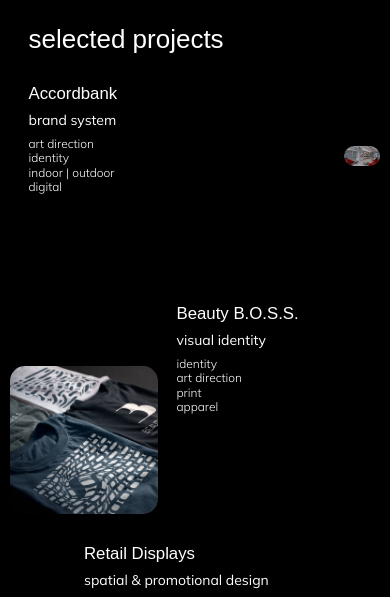
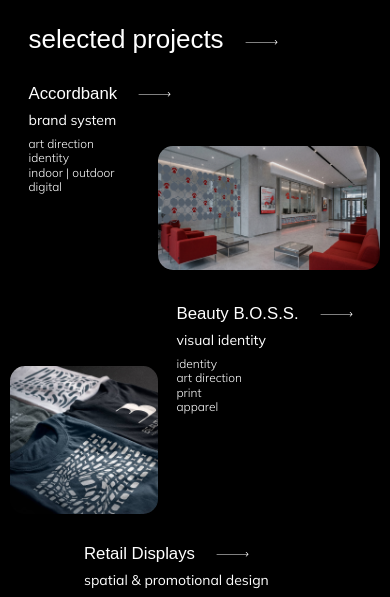
Before and after one commit to toha-web/martyniuk, an Astro site: page /en in a window 390 px wide. Shown: the part 247-844 px from the top of the page. Built offline with nearby package versions, Linux system fonts and the light colour scheme; Astro itself is replaced by a stand-in of ours; a web font is replaced by a local one.

Commit message:
Fix some bugs, change video

```diff
--- a/src/pages/en/index.astro
+++ b/src/pages/en/index.astro
@@ -159,6 +159,7 @@ const textRight = ["identity", "systems", "experiences", "brands"];
     .project-image{
         border-radius: 25px;
         overflow: hidden;
+        width: 100%;
         img{
             width: 100%;
             height: 100%;
@@ -231,22 +232,22 @@ const textRight = ["identity", "systems", "experiences", "brands"];
         display: contents;
         .project-description{
             grid-column: 2 / span 6;
-            grid-row-start: 4;
+            grid-row: 4 / span 4;
             @media all and (max-width: 400px){
                 grid-column: 2 / span 7;
             }
         }
         .project-image{
-            grid-column: -1 / 7;
-            grid-row-start: 4;
+            grid-column: span 14 / -1;
+            grid-row: 4 / span 10;
             max-width: 900px;
             aspect-ratio: 900 / 500;
-            justify-self: self-end;
+            justify-self: end;
             @media all and (max-width: 1100px){
-                grid-column: -1 / 8;
+                grid-column: span 13 / -1;
             }
             @media all and (max-width: 900px){
-                grid-column: -1 / 9;
+                grid-column: span 12 / -1;
             }
             @media all and (max-width: 650px){
                 grid-row-start: 7;
@@ -257,7 +258,7 @@ const textRight = ["identity", "systems", "experiences", "brands"];
         display: contents;
         .project-description{
             grid-column: 11 / span 6;
-            grid-row-start: 17;
+            grid-row: 17 / span 5;
             @media all and (max-width: 1050px){
                 grid-column: 11 / span 7;
             }
@@ -266,9 +267,9 @@ const textRight = ["identity", "systems", "experiences", "brands"];
             }
         }
         .project-image{
+            grid-column: 1 / span 9;
+            grid-row: 17 / span 12;
             max-width: 580px;
-            grid-column: 1 / span 9;
-            grid-row-start: 17;
             aspect-ratio: 580 / 580;
         }
         @media all and (max-width: 1100px){
@@ -313,7 +314,7 @@ const textRight = ["identity", "systems", "experiences", "brands"];
         display: contents;
         .project-description{
             grid-column: 6 / span 6;
-            grid-row-start: 34;
+            grid-row: 34 / span 5;
             @media all and (max-width: 1000px){
                 grid-row-start: 33;
                 grid-column: 6 / span 7;
@@ -337,7 +338,7 @@ const textRight = ["identity", "systems", "experiences", "brands"];
         }
         .project-image{
             grid-column: 13 / span 7;
-            grid-row-start: 24;
+            grid-row: 24 / span 14;
             max-width: 432px;
             aspect-ratio: 432 / 687;
             @media all and (max-width: 900px){
@@ -350,7 +351,7 @@ const textRight = ["identity", "systems", "experiences", "brands"];
                 grid-row-start: 34;
             }
             @media all and (max-width: 400px){
-                grid-row-start: 32;
+                grid-row: 32 / span 11;
             }
         }
     }
--- a/src/pages/en/work.astro
+++ b/src/pages/en/work.astro
@@ -11,7 +11,7 @@ import boss from "../../assets/images/boss.jpg";
 import displays from "../../assets/images/borjomi.jpg";
 import print from "../../assets/images/print.jpg";
 
-import video from "../../assets/video/work_screen.mp4";
+import video from "../../assets/video/work_video.mp4";
 const slogan = ["selected work:", "ideas made visible"];
 const textLeft = ["conceptual", "ideas", "experimental", "professional"];
 const textRight = ["think", "explore", "create", "repeat"];
@@ -228,6 +228,7 @@ const textRight = ["think", "explore", "create", "repeat"];
     .work-image{
         border-radius: 25px;
         overflow: hidden;
+        width: 100%;
         img{
             width: 100%;
             height: 100%;
--- a/src/pages/index.astro
+++ b/src/pages/index.astro
@@ -161,6 +161,7 @@ const textRight = ["айдентика", "система", "досвід", "бр
     .project-image{
         border-radius: 25px;
         overflow: hidden;
+        width: 100%;
         img{
             width: 100%;
             height: 100%;
@@ -233,22 +234,22 @@ const textRight = ["айдентика", "система", "досвід", "бр
         display: contents;
         .project-description{
             grid-column: 2 / span 6;
-            grid-row-start: 4;
+            grid-row: 4 / span 4;
             @media all and (max-width: 400px){
                 grid-column: 2 / span 7;
             }
         }
         .project-image{
-            grid-column: -1 / 7;
-            grid-row-start: 4;
+            grid-column: span 14 / -1;
+            grid-row: 4 / span 10;
             max-width: 900px;
             aspect-ratio: 900 / 500;
-            justify-self: self-end;
+            justify-self: end;
             @media all and (max-width: 1100px){
-                grid-column: -1 / 8;
+                grid-column: span 13 / -1;
             }
             @media all and (max-width: 900px){
-                grid-column: -1 / 9;
+                grid-column: span 12 / -1;
             }
             @media all and (max-width: 650px){
                 grid-row-start: 7;
@@ -259,7 +260,7 @@ const textRight = ["айдентика", "система", "досвід", "бр
         display: contents;
         .project-description{
             grid-column: 11 / span 6;
-            grid-row-start: 17;
+            grid-row: 17 / span 5;
             @media all and (max-width: 1050px){
                 grid-column: 11 / span 7;
             }
@@ -268,9 +269,9 @@ const textRight = ["айдентика", "система", "досвід", "бр
             }
         }
         .project-image{
+            grid-column: 1 / span 9;
+            grid-row: 17 / span 12;
             max-width: 580px;
-            grid-column: 1 / span 9;
-            grid-row-start: 17;
             aspect-ratio: 580 / 580;
         }
         @media all and (max-width: 1100px){
@@ -315,7 +316,7 @@ const textRight = ["айдентика", "система", "досвід", "бр
         display: contents;
         .project-description{
             grid-column: 6 / span 6;
-            grid-row-start: 34;
+            grid-row: 34 / span 5;
             @media all and (max-width: 1000px){
                 grid-row-start: 33;
                 grid-column: 6 / span 7;
@@ -339,7 +340,7 @@ const textRight = ["айдентика", "система", "досвід", "бр
         }
         .project-image{
             grid-column: 13 / span 7;
-            grid-row-start: 24;
+            grid-row: 24 / span 14;
             max-width: 432px;
             aspect-ratio: 432 / 687;
             @media all and (max-width: 900px){
@@ -352,7 +353,7 @@ const textRight = ["айдентика", "система", "досвід", "бр
                 grid-row-start: 34;
             }
             @media all and (max-width: 400px){
-                grid-row-start: 32;
+                grid-row: 32 / span 11;
             }
         }
     }
--- a/src/pages/roboty.astro
+++ b/src/pages/roboty.astro
@@ -11,7 +11,7 @@ import boss from "../assets/images/boss.jpg";
 import displays from "../assets/images/borjomi.jpg";
 import print from "../assets/images/print.jpg";
 
-import video from "../assets/video/work_screen.mp4";
+import video from "../assets/video/work_video.mp4";
 const slogan = ["вибрані роботи:", "ідеї, що набули форми"];
 const textLeft = ["концептуально", "ідейно", "експериментально", "професійно"];
 const textRight = ["мисли", "досліджуй", "створюй", "повторюй"];
@@ -147,7 +147,7 @@ const textRight = ["мисли", "досліджуй", "створюй", "пов
             </div>
         </div>
         <div class="works-slogan">
-            ідеї, що набули форми -<br />
+            ідеї, що набули форми —<br />
             це досвід, що стоїть за ними
         </div>
     </div>
@@ -228,6 +228,7 @@ const textRight = ["мисли", "досліджуй", "створюй", "пов
     .work-image{
         border-radius: 25px;
         overflow: hidden;
+        width: 100%;
         img{
             width: 100%;
             height: 100%;
--- a/src/styles/global.css
+++ b/src/styles/global.css
@@ -25,33 +25,37 @@
     overflow: hidden;
 }
 
-.with-arrow{
+.with-arrow {
     display: flex;
     align-items: center;
     column-gap: 20px;
     cursor: pointer;
     width: fit-content;
-    --arrow-offset: var(--arrow-offset-y);
-    &::after{
-        content: url("../assets/arrow_right.svg");
+    --arrow-offset: var(--arrow-offset-y, 0px);
+
+    &::after {
+        content: "";
         flex-shrink: 0;
+        display: block;
         width: 51px;
         height: 8px;
-        display: flex;
-        align-items: center;
-        transition: all 0.75s;
+        background: url("../assets/arrow_right.svg") center / contain no-repeat;
+        transition: transform 0.75s;
         transform-origin: left;
         translate: 0 var(--arrow-offset, 0px);
-        @media all and (max-width: 768px){
+
+        @media all and (max-width: 768px) {
             width: 35px;
             height: 10px;
-            --arrow-offset: calc(var(--arrow-offset-y) - 5px);
+            --arrow-offset: calc(var(--arrow-offset-y, 5px) - 5px);
         }
-        @media all and (max-width: 600px){
-            --arrow-offset: calc(var(--arrow-offset-y) - 7px);
+
+        @media all and (max-width: 600px) {
+            --arrow-offset: calc(var(--arrow-offset-y, 7px) - 7px);
         }
     }
-    &:hover::after{
+
+    &:hover::after {
         transform: scaleX(1.25);
     }
 }
```
Also changed, not shown: src/pages/en/about.astro (+6 -3 lines), src/pages/pro-mene.astro (+6 -3 lines), .github/workflows/astro.yml (deleted), 8 other files.
